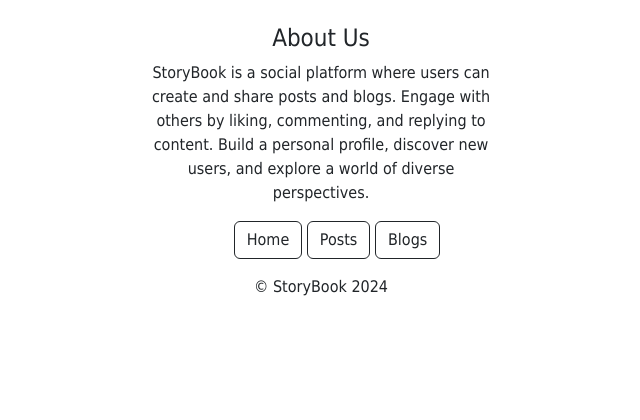
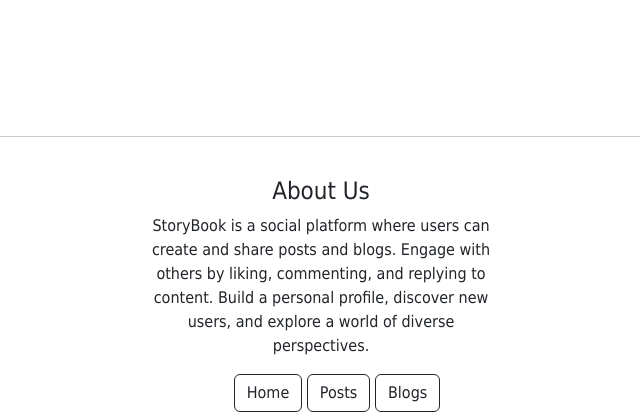
Before and after one commit to wajidkorkani/WYNNN, a Django app: page /home/ in a window 1280 px wide. Shown: the part 58-478 px from the top of the page, without its empty margins (319-959 px from the left). Run offline with Django 4.2, Linux system fonts and the light colour scheme; the visitor is signed in with stand-in values (Sample User, id 1).

Commit message:
Margin top is added in footer.

```diff
--- a/Facebook_Clone_Application/templates/footer.html
+++ b/Facebook_Clone_Application/templates/footer.html
@@ -1,3 +1,5 @@
+<div style="margin-top: 7rem;"></div>
+<hr><br>
 <footer style="margin: 0 auto; width: 100%;" class="footer">
     <div style="margin: 0 auto; width: 100%;" class="container">
       <div style="margin: 0 auto; width: 100%;" class="row">
```
